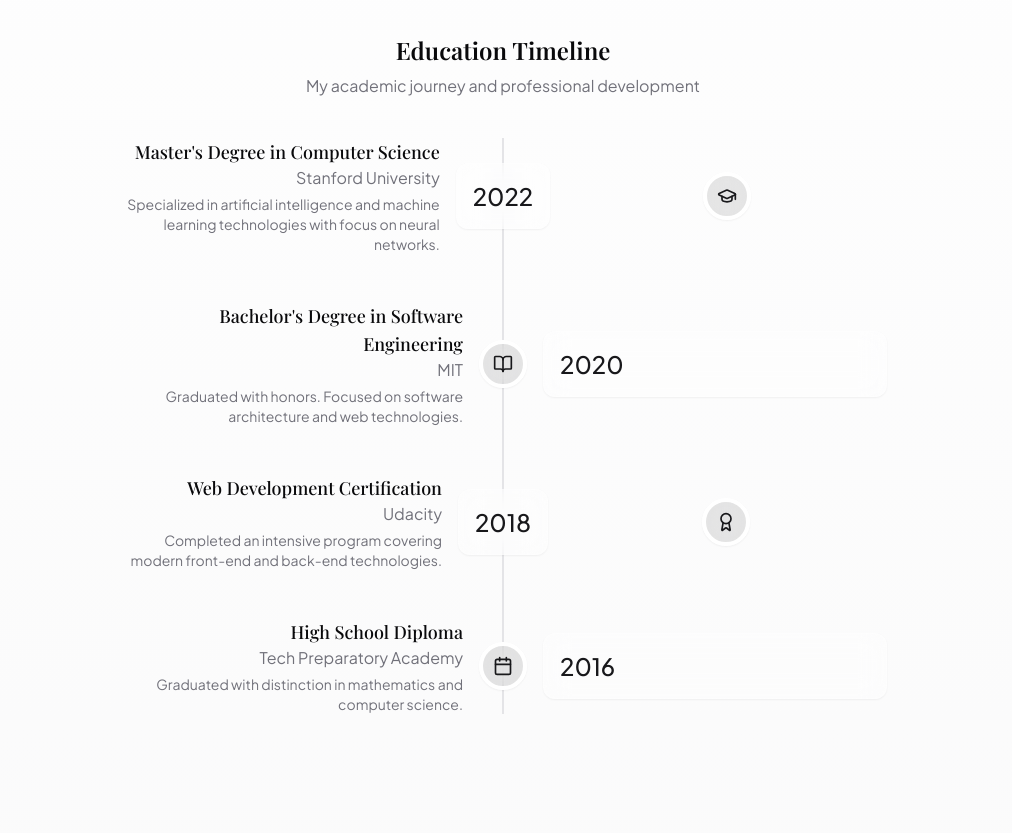
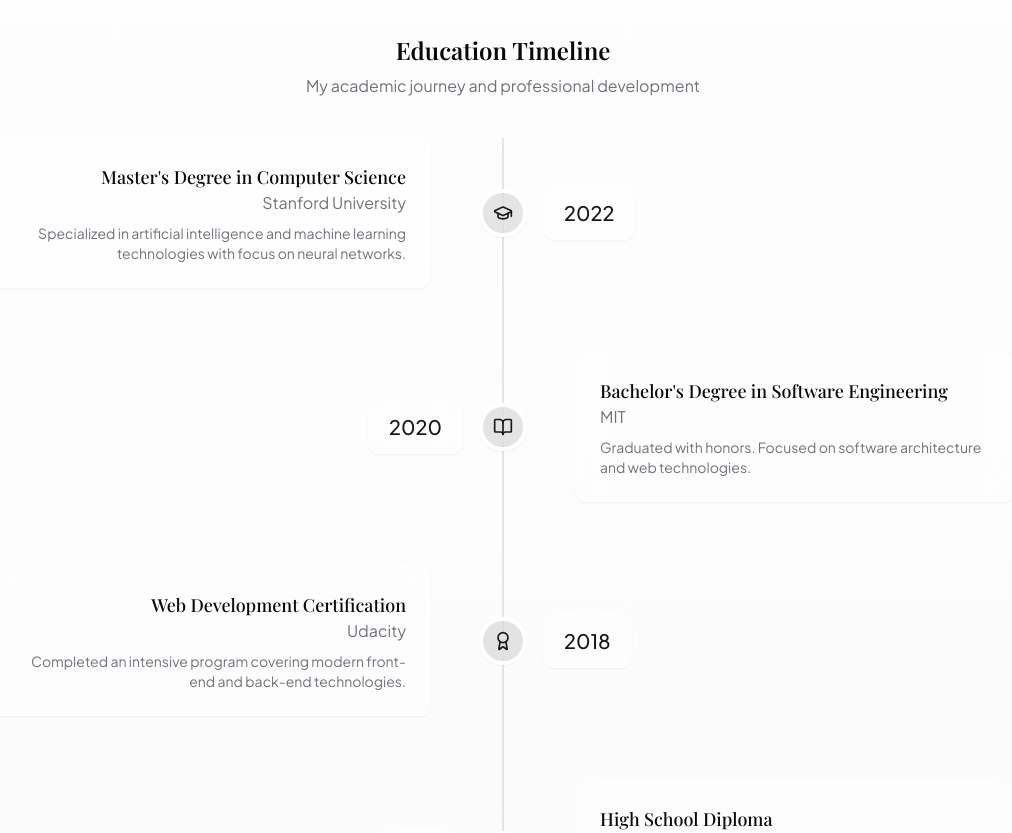
Before and after one commit to AnasAhmed001/React-Portfolio, a React (Vite) app: page / in a window 1280 px wide. Shown: the part 1780-2613 px from the top of the page, without its empty margins (137-1149 px from the left). Built offline with nearby package versions, Linux system fonts and the light colour scheme.

Commit message:
Display education items side by side
Modified the layout of education items to display them in a horizontal arrangement instead of a vertical line.

```diff
--- a/src/components/About.tsx
+++ b/src/components/About.tsx
@@ -130,71 +130,52 @@ const About = () => {
             </p>
           </AnimatedSection>
 
-          <div className="relative max-w-3xl mx-auto">
-            {/* Timeline vertical line */}
+          <div className="relative max-w-5xl mx-auto">
+            {/* Timeline central vertical line */}
             <div className="absolute left-1/2 top-0 bottom-0 w-0.5 bg-border -ml-px" />
 
+            {/* Education items in alternating layout */}
             {educationItems.map((item, index) => (
               <AnimatedSection
                 key={index}
-                direction="up"
+                direction={index % 2 === 0 ? "left" : "right"}
                 delay={0.2 + index * 0.1}
-                className="mb-12 last:mb-0"
+                className="mb-16 last:mb-0"
               >
-                <div className={cn(
-                  "relative grid grid-cols-1 md:grid-cols-[1fr_auto_1fr] gap-4 items-center",
-                )}>
-                  {/* Left side content (for md screens and up) */}
-                  <div className={cn(
-                    "hidden md:block text-right",
-                    index % 2 === 1 ? "md:order-3 text-left" : "",
-                  )}>
-                    {index % 2 === 0 && (
-                      <>
+                <div className="grid grid-cols-[1fr_auto_1fr] gap-4 items-center">
+                  {/* Left side */}
+                  <div className={index % 2 === 0 ? "pr-8" : "flex justify-end"}>
+                    {index % 2 === 0 ? (
+                      <div className="glass rounded-xl p-6 shadow-sm hover:shadow-md transition-all duration-300 text-right">
                         <h4 className="font-medium text-lg">{item.degree}</h4>
                         <p className="text-muted-foreground">{item.institution}</p>
-                        <p className="text-sm text-muted-foreground mt-1">{item.description}</p>
-                      </>
-                    )}
-                    {index % 2 === 1 && (
-                      <div className="glass rounded-xl p-4 transition-all duration-300 hover:shadow-md font-medium text-2xl text-primary">
+                        <p className="text-sm text-muted-foreground mt-2">{item.description}</p>
+                      </div>
+                    ) : (
+                      <div className="glass rounded-xl py-3 px-5 inline-block text-xl font-medium text-primary">
                         {item.year}
                       </div>
                     )}
                   </div>
 
-                  {/* Mobile visible content */}
-                  <div className="md:hidden mb-4">
-                    <div className="glass rounded-xl p-3 inline-block mb-2 text-xl font-medium text-primary">
-                      {item.year}
-                    </div>
-                    <h4 className="font-medium text-lg">{item.degree}</h4>
-                    <p className="text-muted-foreground">{item.institution}</p>
-                    <p className="text-sm text-muted-foreground mt-1">{item.description}</p>
-                  </div>
-
                   {/* Middle icon */}
-                  <div className="relative flex justify-center items-center md:order-2">
+                  <div className="flex justify-center items-center">
                     <div className="w-12 h-12 rounded-full bg-primary/10 glass flex items-center justify-center z-10 border-4 border-background text-primary">
                       {item.icon}
                     </div>
                   </div>
 
-                  {/* Right side content (for md screens and up) */}
-                  <div className={cn(
-                    "hidden md:block",
-                    index % 2 === 1 ? "md:order-1 text-right" : "",
-                  )}>
-                    {index % 2 === 1 && (
-                      <>
+                  {/* Right side */}
+                  <div className={index % 2 === 0 ? "flex justify-start" : "pl-8"}>
+                    {index % 2 === 0 ? (
+                      <div className="glass rounded-xl py-3 px-5 inline-block text-xl font-medium text-primary">
+                        {item.year}
+                      </div>
+                    ) : (
+                      <div className="glass rounded-xl p-6 shadow-sm hover:shadow-md transition-all duration-300">
                         <h4 className="font-medium text-lg">{item.degree}</h4>
                         <p className="text-muted-foreground">{item.institution}</p>
-                        <p className="text-sm text-muted-foreground mt-1">{item.description}</p>
-                      </>
-                    )}
-                    {index % 2 === 0 && (
-                      <div className="glass rounded-xl p-4 transition-all duration-300 hover:shadow-md font-medium text-2xl text-primary">
-                        {item.year}
+                        <p className="text-sm text-muted-foreground mt-2">{item.description}</p>
                       </div>
                     )}
                   </div>
```
